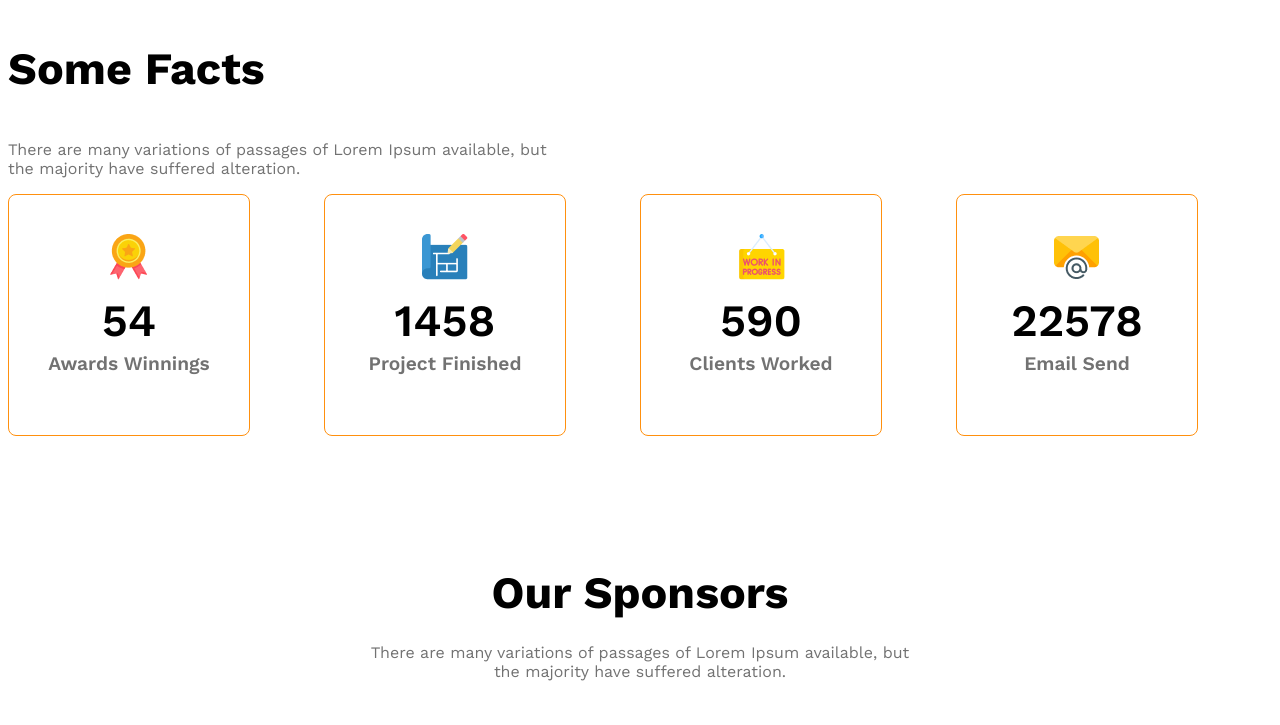
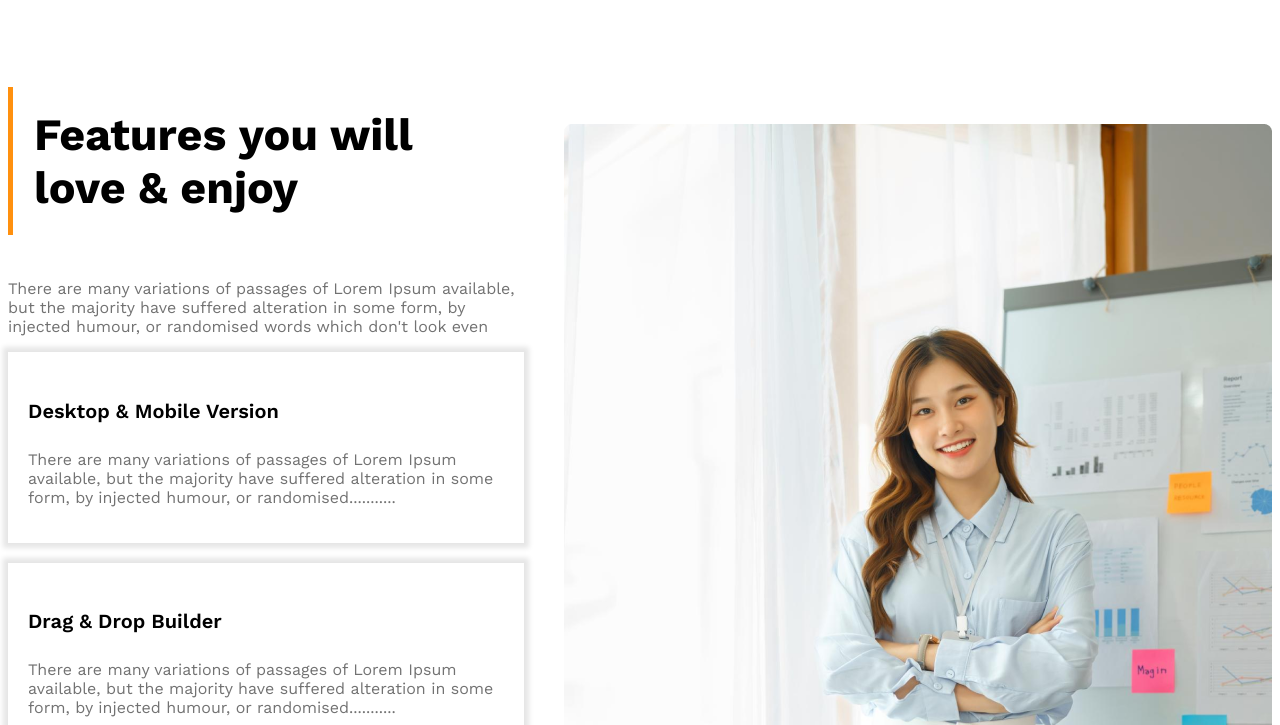
Before and after one commit to muradn30n/g3-architects-website, a plain HTML site: page index.html in a window 1280 px wide. Shown: the part 2150-2875 px from the top of the page. Drawn offline with nearby package versions, Linux system fonts and the light colour scheme.

Commit message:
added the features section

```diff
--- a/index.html
+++ b/index.html
@@ -51,8 +51,30 @@
             </div>
         </section>
         <!-- features you will love section -->
-        <section class="features-love">
-
+        <section class="features-love display-flex">
+            <div class="features-container">
+                <h3 class="feature-section-title section-title">Features you will <br> love & enjoy</h3>
+                <p class="features-description text-dark3">There are many variations of passages of Lorem Ipsum available, but the majority have suffered alteration in some form, by injected humour, or randomised words which don't look even</p>
+                <div class="features">
+                    <h4 class="features-subtitle">Desktop & Mobile Version</h4>
+                    <p class="features-text text-dark3">There are many variations of passages of Lorem Ipsum available, but the majority have suffered alteration in some form, by injected humour, or randomised...........</p>
+                </div>
+                <div class="features">
+                    <h4 class="features-subtitle">Drag & Drop Builder</h4>
+                    <p class="features-text text-dark3">There are many variations of passages of Lorem Ipsum available, but the majority have suffered alteration in some form, by injected humour, or randomised...........</p>
+                </div>
+                <div class="features">
+                    <h4 class="features-subtitle">Awesome Modern Design</h4>
+                    <p class="features-text text-dark3">There are many variations of passages of Lorem Ipsum available, but the majority have suffered alteration in some form, by injected humour, or randomised...........</p>
+                </div>
+                <div class="features">
+                    <h4 class="features-subtitle">Super Easy to Edit</h4>
+                    <p class="features-text text-dark3">There are many variations of passages of Lorem Ipsum available, but the majority have suffered alteration in some form, by injected humour, or randomised...........</p>
+                </div>
+            </div>
+            <div class="architect-image">
+                <img src="images/architect.png" alt="female architect">
+            </div>
         </section>
         <!-- some facts section -->
         <section class="some-facts">
--- a/styles/style.css
+++ b/styles/style.css
@@ -128,6 +128,31 @@ main>section {
 .quick-list {
     font-weight: 600;
 }
+/* features section styles */
+.feature-section-title{
+    border-left: 5px solid #FF900E;
+    padding: 21px;
+}
+.features-love{
+    max-width: 1440px;
+    margin: 130px auto;
+    gap: 40px;
+    justify-items: center;
+    align-items: center;
+}
+.features-container{
+    max-width: 586px;
+}
+.features-subtitle{
+    font-size: 20px;
+    font-weight: 600;
+}
+.features{
+    padding: 20px 20px;
+    margin-bottom: 20px;
+    box-shadow: 0px 0px 5px 5px rgba(0, 0, 0, 0.1);
+}
+
 
 /* some facts style */
 .some-facts {
@@ -213,6 +238,10 @@ main>section {
     .our-features {
         margin-left: 40px;
     }
+    .features-love{
+        flex-direction: column;
+        justify-items: center;
+    }
 
     .some-facts {
         margin-left: 40px;
```
